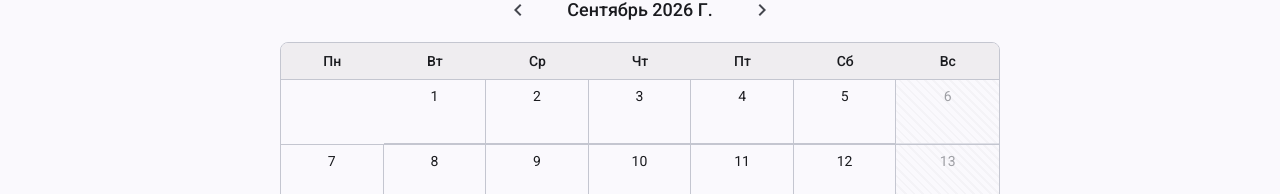
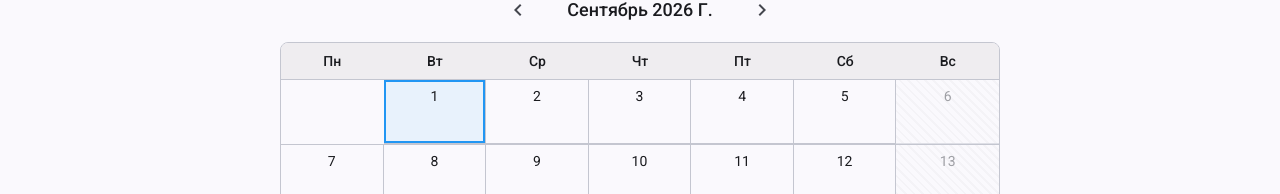
Before and after one commit to magnut0/attendance-log, an Angular app in the folder attendance-log/: page / in a window 1280 px wide. Shown: the part 202-396 px from the top of the page. Built offline with nearby package versions, Linux system fonts and the light colour scheme; no server answers; the database is empty.

Commit message:
Fix "select all" buttons, add reverse action

```diff
--- a/attendance-log/src/app/core/services/schedule-day.service.ts
+++ b/attendance-log/src/app/core/services/schedule-day.service.ts
@@ -1,5 +1,5 @@
 import { Injectable } from '@angular/core';
-import { doc, onSnapshot, setDoc, updateDoc, writeBatch, query, collection, where, getDoc, type Firestore } from 'firebase/firestore';
+import { doc, onSnapshot, setDoc, updateDoc, writeBatch, query, collection, where, getDoc, getDocs, type Firestore } from 'firebase/firestore';
 import { Observable } from 'rxjs';
 import { ScheduleDay, AttendanceEntry, AttendanceRecord, DayFlags } from '../models';
 import { db } from './firestore';
@@ -209,16 +209,38 @@ export class ScheduleDayService {
     const year = monthStart.getFullYear();
     const month = monthStart.getMonth();
     const daysInMonth = new Date(year, month + 1, 0).getDate();
-    const batch = writeBatch(db);
+    const dates: string[] = [];
 
     for (let d = 1; d <= daysInMonth; d++) {
       const dayOfWeek = new Date(year, month, d).getDay();
       if (dayOfWeek === 0 || (dayOfWeek === 6 && !saturdayIsStudyDay)) {
         continue;
       }
-      const dateStr = `${year}-${String(month + 1).padStart(2, '0')}-${String(d).padStart(2, '0')}`;
-      const ref = dayRef(groupId, dateStr);
-      batch.set(ref, { [flagType]: true }, { merge: true });
+      dates.push(`${year}-${String(month + 1).padStart(2, '0')}-${String(d).padStart(2, '0')}`);
+    }
+    if (!dates.length) {
+      return;
+    }
+
+    const ref = query(
+      collection(db, 'scheduleDays'),
+      where('studentGroupId', '==', groupId),
+      where('date', '>=', `${year}-${String(month + 1).padStart(2, '0')}-01`),
+      where('date', '<=', `${year}-${String(month + 1).padStart(2, '0')}-31`),
+    );
+    const snap = await getDocs(ref);
+    const current = new Map<string, boolean>(
+      snap.docs.map((d) => [d.data()['date'], Boolean(d.data()[flagType])]),
+    );
+    const allMarked = dates.every((dateStr) => current.get(dateStr) === true);
+
+    const batch = writeBatch(db);
+    for (const dateStr of dates) {
+      batch.set(
+        dayRef(groupId, dateStr),
+        { studentGroupId: groupId, date: dateStr, [flagType]: !allMarked },
+        { merge: true },
+      );
     }
 
     await batch.commit();
--- a/attendance-log/src/app/features/home/calendar.ts
+++ b/attendance-log/src/app/features/home/calendar.ts
@@ -7,6 +7,7 @@ export interface CalendarDay {
   isSunday: boolean;
   isSaturday: boolean;
   isPast: boolean;
+  isToday: boolean;
   accounted: boolean;
   transferred: boolean;
 }
@@ -42,6 +43,7 @@ export function buildCalendarWeeks(
       isSunday,
       isSaturday,
       isPast: date < todayStart,
+      isToday: date.getTime() === todayStart.getTime(),
       accounted: flag?.accounted ?? false,
       transferred: flag?.transferred ?? false,
     });
--- a/attendance-log/src/app/features/home/home.component.ts
+++ b/attendance-log/src/app/features/home/home.component.ts
@@ -90,6 +90,33 @@ export class HomeComponent {
   );
   private readonly monthFlags = toSignal(this.monthDays$, { initialValue: new Map<string, DayFlags>() });
 
+  readonly allMarked = computed(() => {
+    const mode = this.activeMode();
+    if (!mode || !this.selectedGroupId()) {
+      return false;
+    }
+    const year = this.displayedMonth().getFullYear();
+    const month = this.displayedMonth().getMonth();
+    const daysInMonth = new Date(year, month + 1, 0).getDate();
+    const flags = this.monthFlags();
+    const satStudy = this.saturdayIsStudyDay();
+    let total = 0;
+    let marked = 0;
+    for (let d = 1; d <= daysInMonth; d++) {
+      const dayOfWeek = new Date(year, month, d).getDay();
+      if (dayOfWeek === 0 || (dayOfWeek === 6 && !satStudy)) {
+        continue;
+      }
+      total++;
+      const dateStr = `${year}-${String(month + 1).padStart(2, '0')}-${String(d).padStart(2, '0')}`;
+      const f = flags.get(dateStr);
+      if (f && ((mode === 'accounted' && f.accounted) || (mode === 'transferred' && f.transferred))) {
+        marked++;
+      }
+    }
+    return total > 0 && marked === total;
+  });
+
   readonly monthLabel = computed(() => {
     const d = this.displayedMonth();
     return d.toLocaleDateString('ru-RU', { month: 'long', year: 'numeric' });
@@ -140,7 +167,7 @@ export class HomeComponent {
   markAll(): void {
     const mode = this.activeMode();
     const gid = this.selectedGroupId();
-    if (!mode || !gid) {
+    if (!mode || !gid || !this.isAuthenticated()) {
       return;
     }
     this.schedule.markAll(gid, this.displayedMonth(), mode, this.saturdayIsStudyDay());
--- a/attendance-log/src/app/features/home/home.html
+++ b/attendance-log/src/app/features/home/home.html
@@ -48,7 +48,9 @@
       Пометить перенесёнными в бумажный журнал
     </button>
     @if (activeMode()) {
-      <button mat-stroked-button color="accent" (click)="markAll()">Отметить все</button>
+      <button mat-stroked-button color="accent" (click)="markAll()">
+        {{ allMarked() ? 'Снять отметки' : 'Отметить все' }}
+      </button>
     }
   </div>
 
@@ -86,7 +88,8 @@
               [class.sunday]="day.isSunday"
               [class.inactive-saturday]="day.isSaturday && !saturdayIsStudyDay()"
               [class.red]="day.enabled && day.isPast && !day.accounted"
-              [class.green]="day.enabled && day.isPast && day.accounted"
+              [class.green]="day.enabled && day.accounted"
+              [class.today]="day.isToday"
               (click)="onDayClick(day)"
               [matTooltip]="day.date"
             >
--- a/attendance-log/src/app/features/home/home.scss
+++ b/attendance-log/src/app/features/home/home.scss
@@ -125,7 +125,12 @@
 }
 
 .day.green {
-  box-shadow: inset 0 0 0 2px var(--mat-sys-primary, #4caf50);
+  box-shadow: inset 0 0 0 2px #388e3c;
+}
+
+.day.today {
+  box-shadow: inset 0 0 0 2px #2196f3;
+  background: rgba(33, 150, 243, 0.08);
 }
 
 .day.disabled {
```
Also changed, not shown: 1 other file (tests, documents, lock files or other folders).
